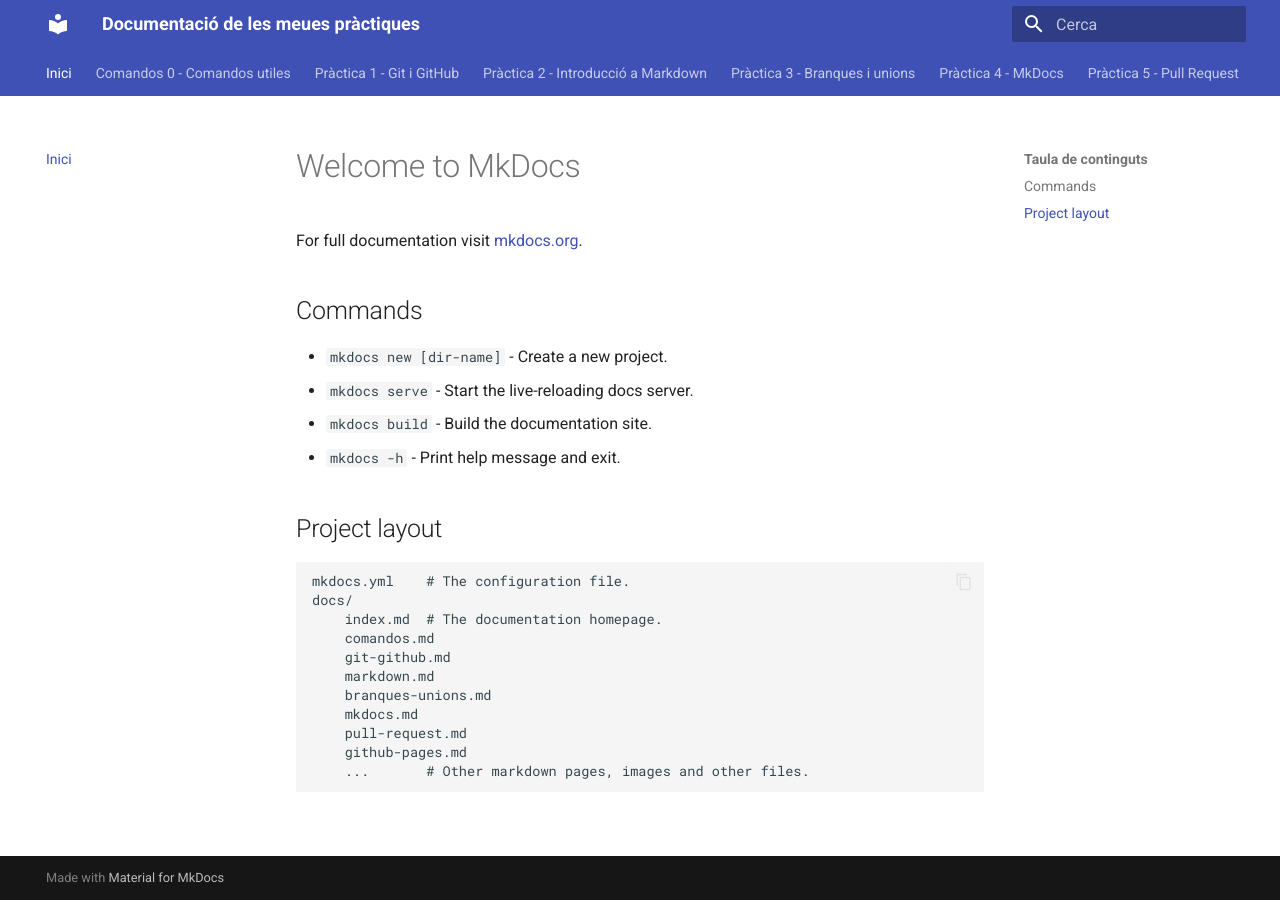
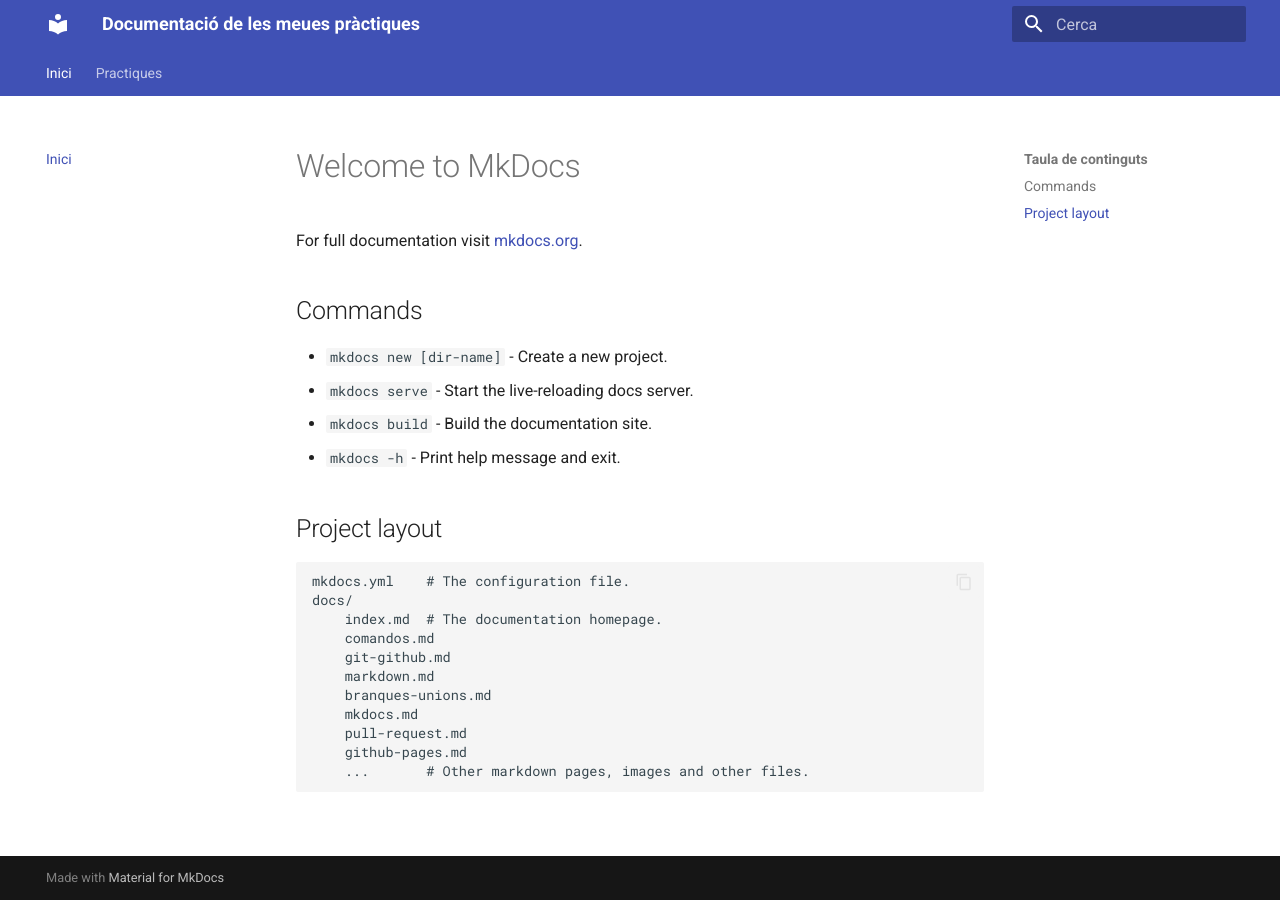
Before and after one commit to Josep2100/Despliegue-de-github-pages, an MkDocs documentation site: the page built from docs/index.md, in a window 1280 px wide. Built offline with MkDocs 1.6.1 and Material for MkDocs 9.7.7, drawn with Linux system fonts in a browser that asks for light colours; some of the changed lines change nothing that is shown.

Commit message:
Modifique el fichero mkdocs.yml

```diff
--- a/mkdocs.yml
+++ b/mkdocs.yml
@@ -23,10 +23,11 @@
 
 nav:
   - Inici: index.md
-  - Comandos 0 - Comandos utiles: comandos.md
-  - Pràctica 1 - Git i GitHub: git-github.md
-  - Pràctica 2 - Introducció a Markdown: markdown.md
-  - Pràctica 3 - Branques i unions: branques-unions.md
-  - Pràctica 4 - MkDocs: mkdocs.md
-  - Pràctica 5 - Pull Request: pull-request.md
-  - Pràctica 6 - GitHub Pages: github-pages.md
+  - Practiques:
+    - Comandos 0 - Comandos utiles: comandos.md
+    - Pràctica 1 - Git i GitHub: git-github.md
+    - Pràctica 2 - Introducció a Markdown: markdown.md
+    - Pràctica 3 - Branques i unions: branques-unions.md
+    - Pràctica 4 - MkDocs: mkdocs.md
+    - Pràctica 5 - Pull Request: pull-request.md
+    - Pràctica 6 - GitHub Pages: github-pages.md
```
Also changed, not shown: site/index.html.
